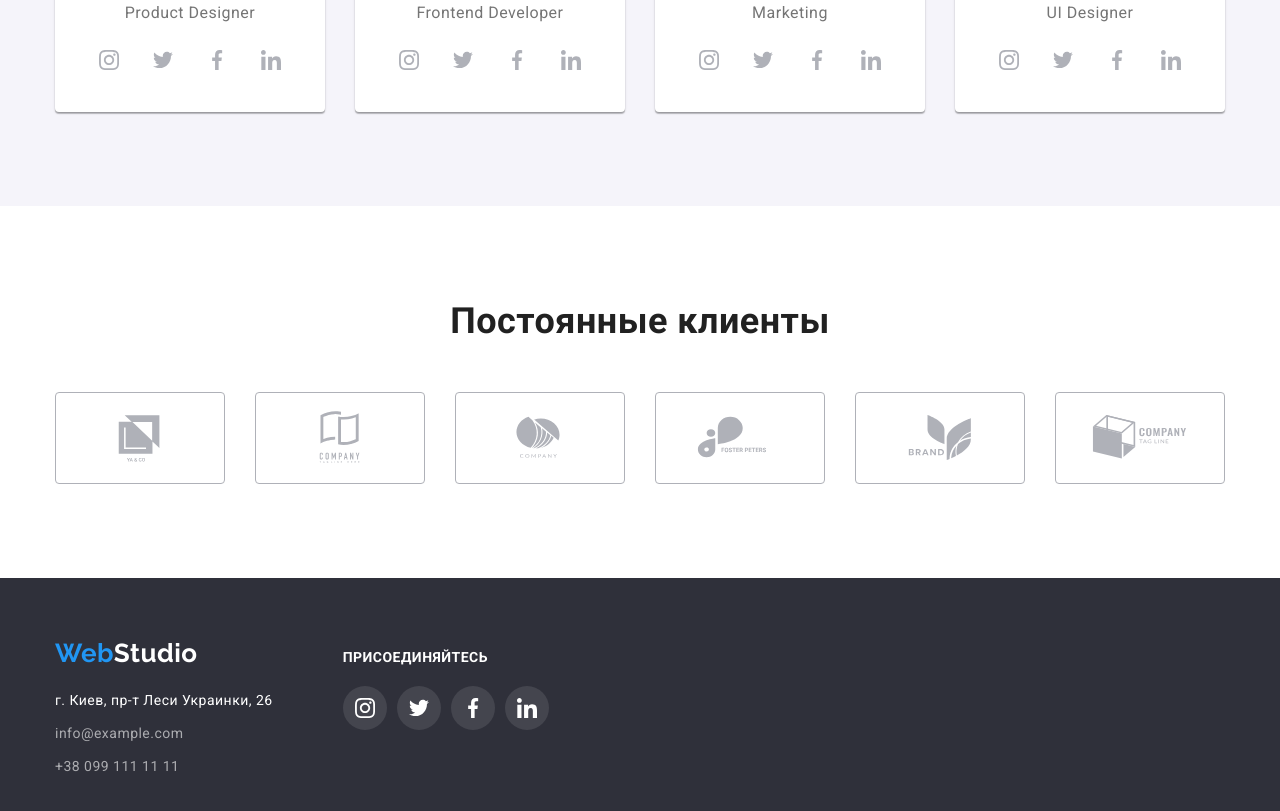
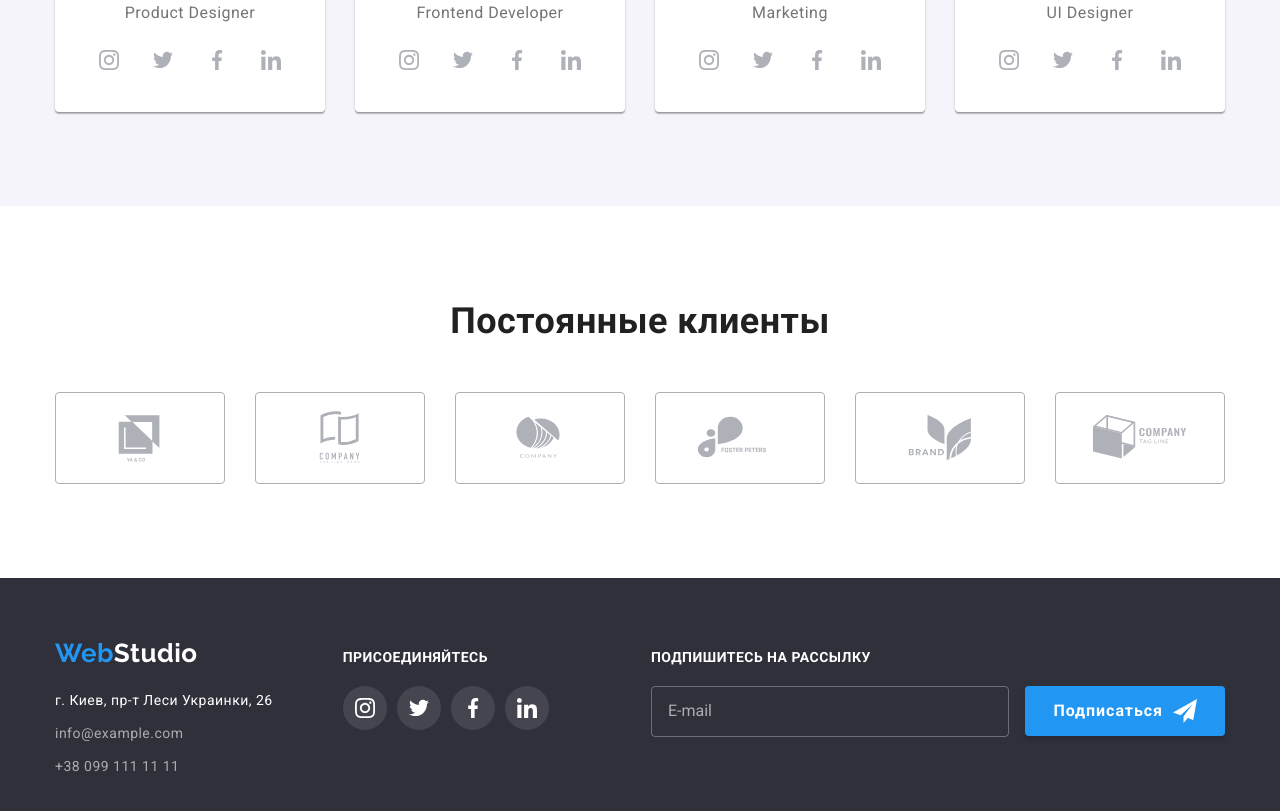
Before and after one commit to sergey-lateralus/goit-markup-hw-06, a plain HTML site: page index.html in a window 1280 px wide. Shown: the part 2193-3004 px from the top of the page. Drawn offline with nearby package versions, Linux system fonts and the light colour scheme.

Commit message:
Добавляет форму подписки в футере

```diff
--- a/css/styles.css
+++ b/css/styles.css
@@ -221,7 +221,6 @@ ul {
   color: var(--primary-white-color);
   background-color: var(--accent-color);
 
-  font-family: inherit;
   font-weight: 700;
   font-size: 16px;
   line-height: 1.88;
@@ -526,6 +525,72 @@ ul {
   fill: var(--primary-white-color);
 }
 
+.subscribe-form {
+  margin-left: auto;
+}
+
+.subscribe-form-label {
+  display: inline-flex;
+  margin-bottom: 20px;
+
+  color: var(--primary-white-color);
+
+  font-size: 14px;
+  font-weight: 700;
+  line-height: 1.14;
+  text-transform: uppercase;
+}
+
+.subscribe-form-input {
+  width: 358px;
+  padding: 15px 16px;
+  border: 1px solid rgba(255, 255, 255, 0.3);
+  border-radius: 4px;
+
+  color: var(--primary-white-color);
+  background-color: transparent;
+}
+
+.subscribe-form-input::placeholder {
+  color: rgba(255, 255, 255, 0.6);
+
+  font-size: 16px;
+  line-height: 1.25;
+}
+
+.subscribe-btn {
+  display: inline-flex;
+  align-items: center;
+  justify-content: center;
+  margin-left: 12px;
+  padding: 10px 28px;
+
+  color: var(--primary-white-color);
+  background-color: var(--accent-color);
+
+  border: transparent;
+  border-radius: 4px;
+  box-shadow: 0px 4px 4px rgba(0, 0, 0, 0.15);
+  cursor: pointer;
+
+  font-weight: 700;
+  font-size: 16px;
+  line-height: 1.88;
+  letter-spacing: 0.06em;
+  transition: background-color 250ms cubic-bezier(0.4, 0, 0.2, 1);
+}
+
+.subscribe-btn:hover,
+.subscribe-btn:focus {
+  background-color: var(--button-hover-color);
+}
+
+.subscribe-icon {
+  margin-left: 10px;
+  width: 24px;
+  height: 24px;
+}
+
 /* -------Портфолио------- */
 .filter {
   display: flex;
--- a/index.html
+++ b/index.html
@@ -387,6 +387,18 @@
                     </li>
                 </ul>
             </div>
+            <form class="subscribe-form">
+                <label class="subscribe-form-label" for="subscribe-email">Подпишитесь на рассылку</label>
+                <div>
+                    <input class="subscribe-form-input" type="email" name="mail" id="subscribe-email" placeholder="E-mail" required>
+                    <button class="subscribe-btn" type="submit">
+                        Подписаться
+                        <svg class="subscribe-icon">
+                            <use href="./images/icons.svg#icon-send"></use>
+                        </svg>
+                    </button>
+                </div>
+            </form>
         </div>
     </footer>
 
```
Also changed, not shown: portfolio.html (+12 -0 lines).
